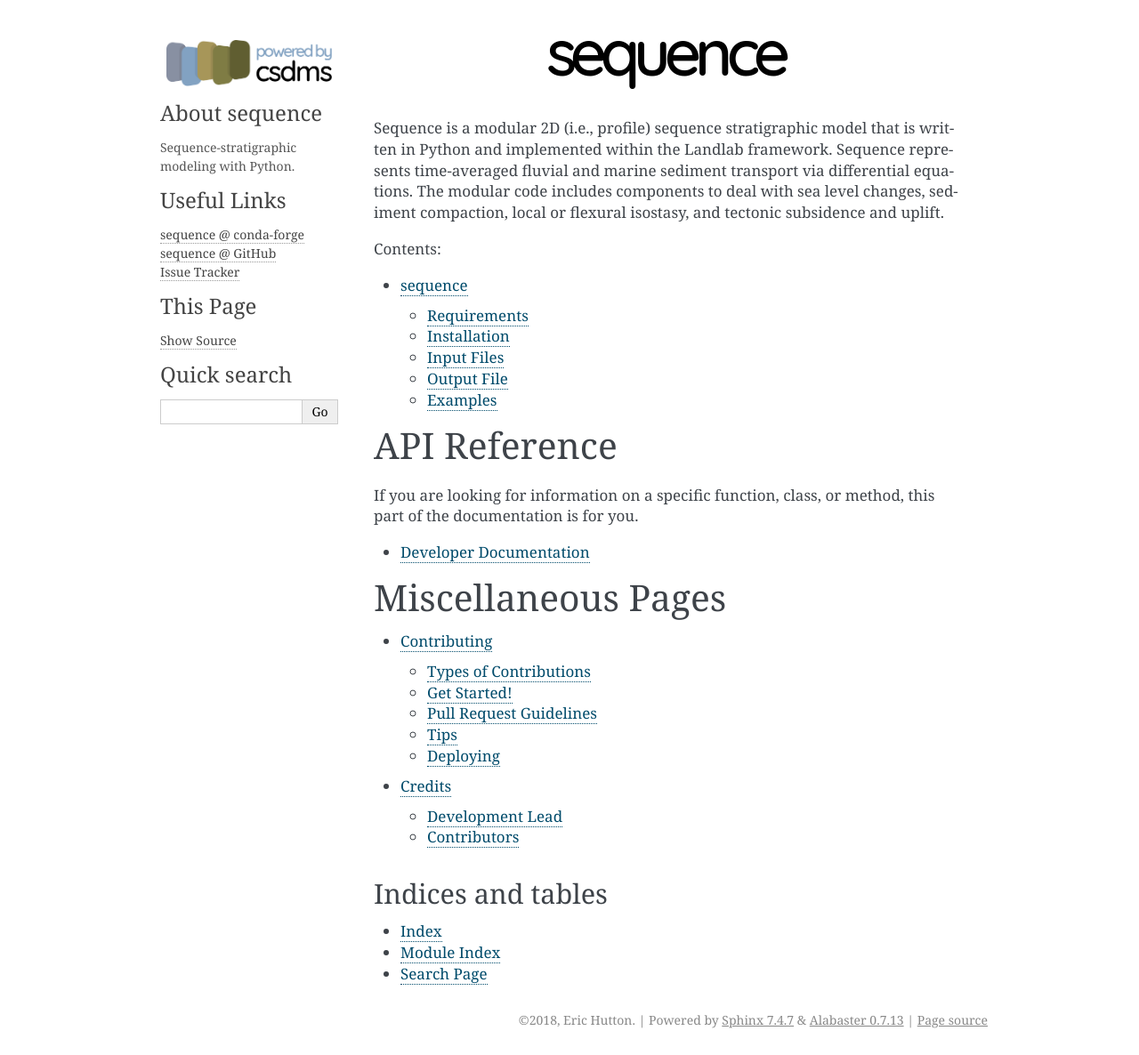
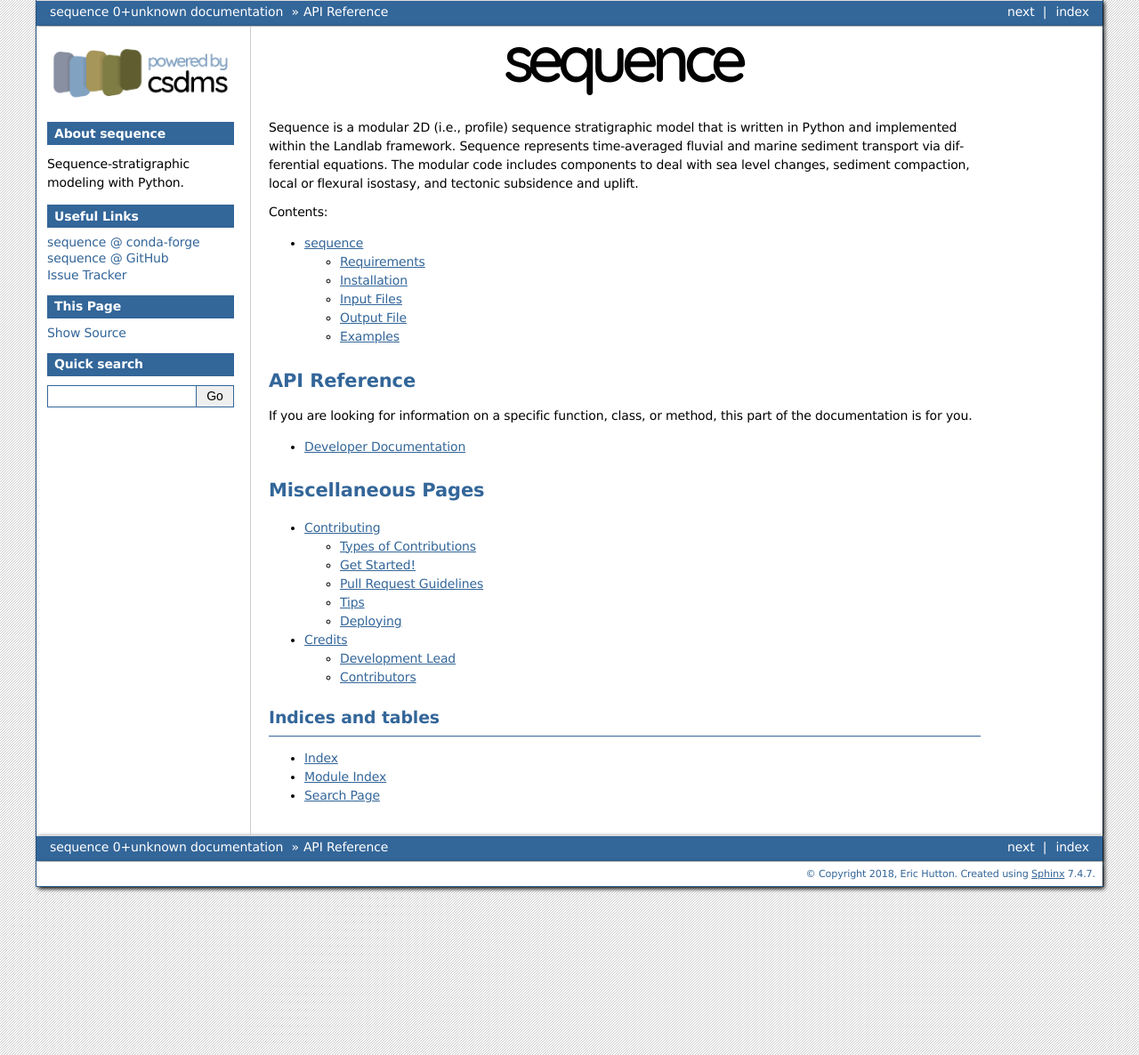
Before and after one commit to sequence-dev/sequence, a Sphinx documentation site: the page built from docs/index.rst, in a window 1280 px wide. Shown: the whole page at 89% size. Built offline with Sphinx 7.4.7, drawn with Linux system fonts in a browser that asks for light colours; pages that are not in the unit, such as notebooks, are missing from menus.

Commit message:
change theme to bizstyle

```diff
--- a/docs/conf.py
+++ b/docs/conf.py
@@ -75,7 +75,6 @@ extensions = [
     "sphinx.ext.viewcode",
     "sphinx.ext.napoleon",
     "sphinx.ext.autosummary",
-    "nbsphinx",
     "IPython.sphinxext.ipython_console_highlighting",
     "sphinxcontrib_github_alt",
 
@@ -131,7 +130,7 @@ todo_include_todos = False
 # The theme to use for HTML and HTML Help pages.  See the documentation for
 # a list of builtin themes.
 #
-html_theme = "alabaster"
+html_theme = "bizstyle"
 
 # Theme options are theme-specific and customize the look and feel of a
 # theme further.  For a list of options available for each theme, see the
```
